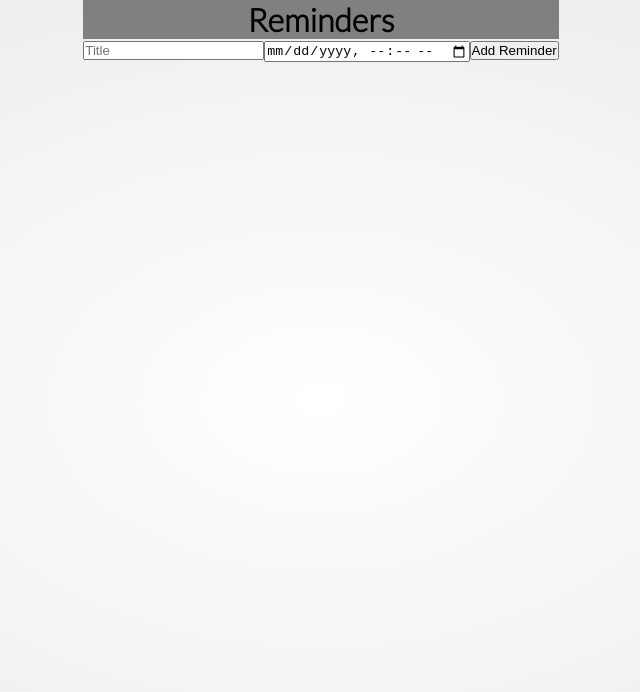
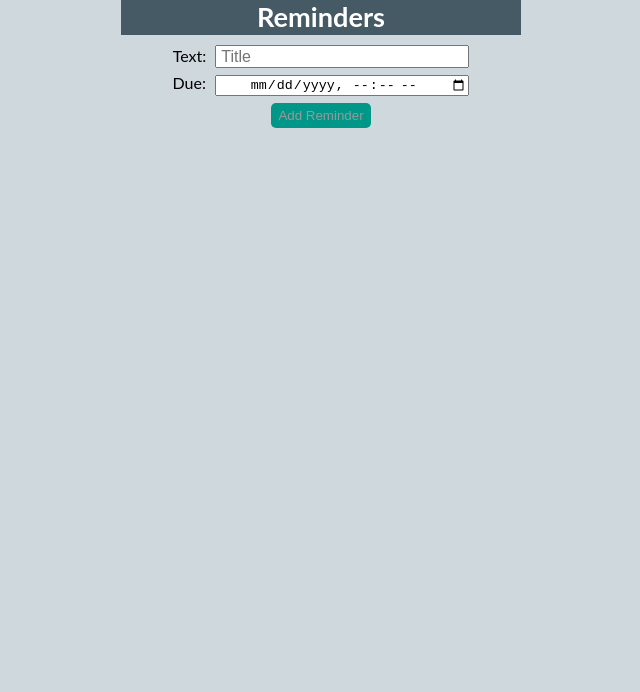
Before and after one commit to sikemausa/electron-vue-reminders-app, a Vue app in the folder app/: page / in a window 1280 px wide. Shown: the top 692 px of the page, without its empty margins (319-959 px from the left). Built offline with nearby package versions, Linux system fonts and the light colour scheme; the HTML template or start-up script is replaced by a standard one; what vue-electron would draw is missing.

Commit message:
Style inputs and header

```diff
--- a/app/electron.js
+++ b/app/electron.js
@@ -8,6 +8,7 @@ const BrowserWindow = electron.BrowserWindow
 const menubar = new MenuBar({
   width: 400,
   height: 500,
+  alwaysOnTop: true,
 });
 
 let config = {}
--- a/app/src/App.vue
+++ b/app/src/App.vue
@@ -1,5 +1,5 @@
 <style>
-  @import url(https://fonts.googleapis.com/css?family=Lato:300);
+  @import url(https://fonts.googleapis.com/css?family=Lato:400, 700);
 
   * {
     margin: 0;
@@ -11,12 +11,7 @@
 
   body {
     /*align-items: center;*/
-    background:
-      radial-gradient(
-        ellipse at center,
-        rgba(255, 255, 255, 1) 0%,
-        rgba(229, 229, 229, .85) 100%
-      );
+    background: #CFD8DC;
     background-position: center;
     display: flex;
     font-family: Lato, Helvetica, sans-serif;
--- a/app/src/components/Home.vue
+++ b/app/src/components/Home.vue
@@ -1,7 +1,11 @@
 <style scoped>
   h1 {
-    width: 100%;
-    background-color: grey;
+    height: 35px;
+    width: 400px;
+    background-color: #455A64;
+    color: #FFF;
+    font-size: 1.7em;
+    font-weight: 700;
   }
 </style>
 
--- a/app/src/components/Home/AddReminder.vue
+++ b/app/src/components/Home/AddReminder.vue
@@ -1,14 +1,60 @@
 <style scoped>
+  input {
+    width: 250px;
+  }
+  .title {
+    font-size: 12pt;
+    margin: 10px 0 5px 5px;
+    margin-bottom: 5px;
+    padding: .5px 4px;
+    width: 242px;
+  }
+  .datePicker {
+    font-size: 10pt;
+    margin-left: 4pt;
+    text-align: center;
+  }
+  .addButton {
+    width: 100px;
+    font-size: 10pt;
+    height: 25px;
+    border-radius: 5px;
+    outline: none;
+    margin-top: 7px;
+    border-style: hidden;
+    background-color: #009688;
+    color: #FFF;
+  }
+  .addButton:hover {
+    background-color: #00635A;
+  }
+  .addButton:disabled {
+    color: #999;
+  }
+  .addButton:hover:disabled {
+    background-color: #009688;
+  }
 </style>
 
 <template>
   <form>
+    Text:
     <input
       v-model="title"
-      placeholder="Title">
-    <input type="datetime-local"
-      v-model="due">
-    <button v-on:click='createReminder(title, due, $event)'>Add Reminder</button>
+      placeholder="Title"
+      class="title"
+    /><br/>
+    Due:
+    <input
+      type="datetime-local"
+      v-model="due"
+      class="datePicker"
+    /></br>
+    <button
+      v-bind:disabled="(title === '')"
+      v-on:click='createReminder(title, due, $event)'
+      class="addButton"
+    >Add Reminder</button>
   </form>
 </template>
 
```
Also changed, not shown: 1 other file (tests, documents, lock files or other folders).
